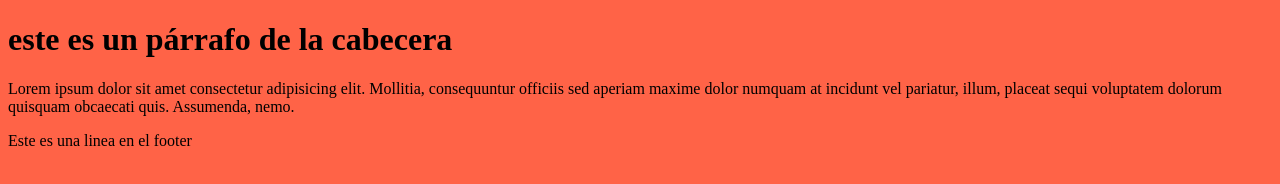
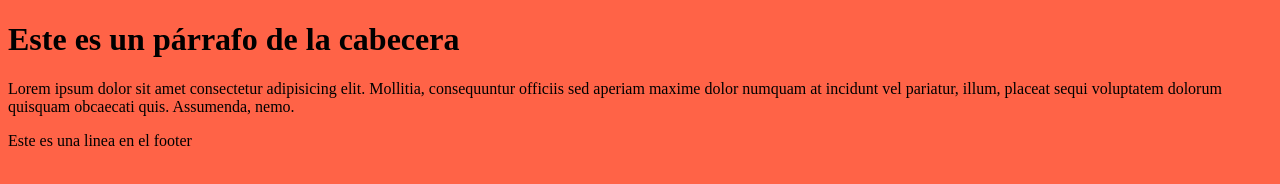
Before and after one commit to rCristian21/Garbaget, a plain HTML site: page index.html in a window 1280 px wide. Drawn offline with Linux system fonts and the light colour scheme.

Commit message:
entidades html

```diff
--- a/index.html
+++ b/index.html
@@ -6,7 +6,7 @@
 </head>
 <body class="contenido">
     <header>
-       <h1>este es un párrafo de la cabecera</h1>
+       <h1>Este es un p&aacute;rrafo de la cabecera</h1>
         <p>Lorem ipsum dolor sit amet consectetur adipisicing elit. Mollitia, consequuntur officiis sed aperiam maxime dolor numquam at incidunt vel pariatur, illum, placeat sequi voluptatem dolorum quisquam obcaecati quis. Assumenda, nemo.</p>
     </header>
     <footer>
```
